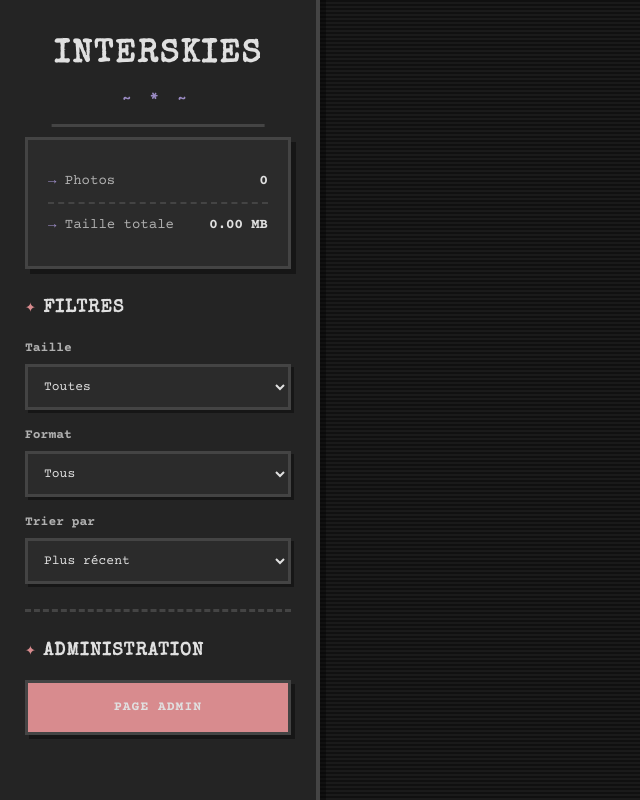
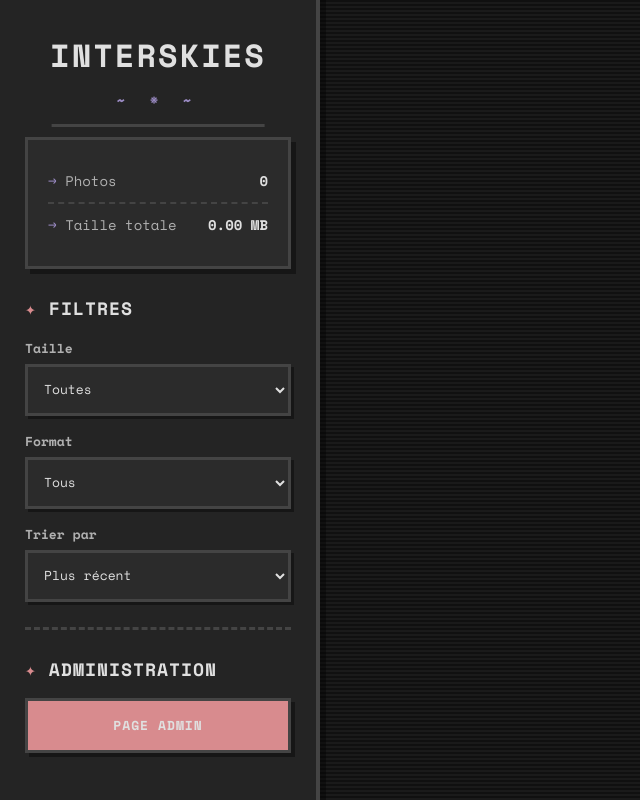
Before and after one commit to Azuneer/interskies, a PHP site: page / in a window 1280 px wide. Shown: the whole page, without its empty margins (0-640 px from the left). Run offline with PHP 8.4, Linux system fonts and the light colour scheme.

Commit message:
Replace all fonts with Space Mono for consistent nerdy aesthetic
Changed fonts:
- Replaced Courier Prime with Space Mono
- Replaced Special Elite with Space Mono
- Updated Google Fonts import in all files

Space Mono is a modern monospace font that provides a clean,
nerdy, indie aesthetic perfect for the site's grunge/goth theme.
All text now uses consistent typography across main page and admin.

```diff
--- a/assets/css/style.css
+++ b/assets/css/style.css
@@ -1,5 +1,5 @@
 /* === INDIE GRUNGE GOTH AESTHETIC WITH AUTO DAY/NIGHT MODE === */
-@import url('https://fonts.googleapis.com/css2?family=Courier+Prime:wght@400;700&family=Special+Elite&family=Caveat:wght@700&display=swap');
+@import url('https://fonts.googleapis.com/css2?family=Space+Mono:wght@400;700&display=swap');
 
 /* === ROOT VARIABLES === */
 :root {
@@ -39,7 +39,7 @@ body.dark-mode {
 }
 
 body {
-    font-family: 'Courier Prime', 'Courier New', monospace;
+    font-family: 'Space Mono', 'Courier New', monospace;
     background-color: var(--bg-primary);
     background-image:
         repeating-linear-gradient(0deg, transparent, transparent 2px, var(--shadow-color) 2px, var(--shadow-color) 4px);
@@ -68,7 +68,7 @@ body {
 }
 
 .title {
-    font-family: 'Special Elite', 'Courier New', monospace;
+    font-family: 'Space Mono', 'Courier New', monospace;
     font-size: 32px;
     font-weight: 700;
     color: var(--text-primary);
@@ -143,7 +143,7 @@ body {
 }
 
 .filters h2 {
-    font-family: 'Special Elite', monospace;
+    font-family: 'Space Mono', monospace;
     font-size: 18px;
     color: var(--text-primary);
     margin-bottom: 15px;
@@ -174,7 +174,7 @@ body {
     background-color: var(--bg-card);
     color: var(--text-primary);
     border: 3px solid var(--border-color);
-    font-family: 'Courier Prime', monospace;
+    font-family: 'Space Mono', monospace;
     font-size: 13px;
     cursor: pointer;
     box-shadow: 3px 3px 0 var(--shadow-color);
@@ -193,7 +193,7 @@ body {
     background-color: var(--border-color);
     color: var(--bg-card);
     border: 3px solid var(--border-color);
-    font-family: 'Courier Prime', monospace;
+    font-family: 'Space Mono', monospace;
     font-size: 13px;
     font-weight: 700;
     cursor: pointer;
@@ -223,7 +223,7 @@ body {
 }
 
 .admin-panel h2 {
-    font-family: 'Special Elite', monospace;
+    font-family: 'Space Mono', monospace;
     font-size: 18px;
     color: var(--text-primary);
     margin-bottom: 15px;
@@ -435,7 +435,7 @@ body.dark-mode .photo-item img {
 }
 
 #modal-photo-title {
-    font-family: 'Special Elite', monospace;
+    font-family: 'Space Mono', monospace;
     font-size: 22px;
     color: var(--text-primary);
     margin-bottom: 20px;
@@ -513,7 +513,7 @@ body.dark-mode .photo-item img {
 .comment-actions button {
     padding: 8px 15px;
     border: 2px solid var(--border-color);
-    font-family: 'Courier Prime', monospace;
+    font-family: 'Space Mono', monospace;
     font-size: 11px;
     font-weight: 700;
     cursor: pointer;
@@ -553,7 +553,7 @@ body.dark-mode .photo-item img {
 }
 
 .comment-form h3 {
-    font-family: 'Special Elite', monospace;
+    font-family: 'Space Mono', monospace;
     font-size: 16px;
     color: var(--text-primary);
     margin-bottom: 15px;
@@ -572,7 +572,7 @@ body.dark-mode .photo-item img {
     background-color: var(--bg-card);
     color: var(--text-primary);
     border: 3px solid var(--border-color);
-    font-family: 'Courier Prime', monospace;
+    font-family: 'Space Mono', monospace;
     font-size: 13px;
     margin-bottom: 12px;
     resize: vertical;
@@ -592,7 +592,7 @@ body.dark-mode .photo-item img {
     background-color: var(--border-color);
     color: var(--bg-card);
     border: 3px solid var(--border-color);
-    font-family: 'Courier Prime', monospace;
+    font-family: 'Space Mono', monospace;
     font-size: 13px;
     font-weight: 700;
     cursor: pointer;
@@ -630,7 +630,7 @@ body.dark-mode .photo-item img {
 }
 
 .admin-header h1 {
-    font-family: 'Special Elite', monospace;
+    font-family: 'Space Mono', monospace;
     font-size: 36px;
     color: var(--text-primary);
     margin-bottom: 10px;
@@ -754,7 +754,7 @@ body.dark-mode .photo-item img {
     border: 2px solid var(--border-color);
     background-color: var(--bg-card);
     color: var(--text-primary);
-    font-family: 'Courier Prime', monospace;
+    font-family: 'Space Mono', monospace;
     font-size: 10px;
     font-weight: 700;
     cursor: pointer;
```
Also changed, not shown: admin.php (+5 -5 lines).
